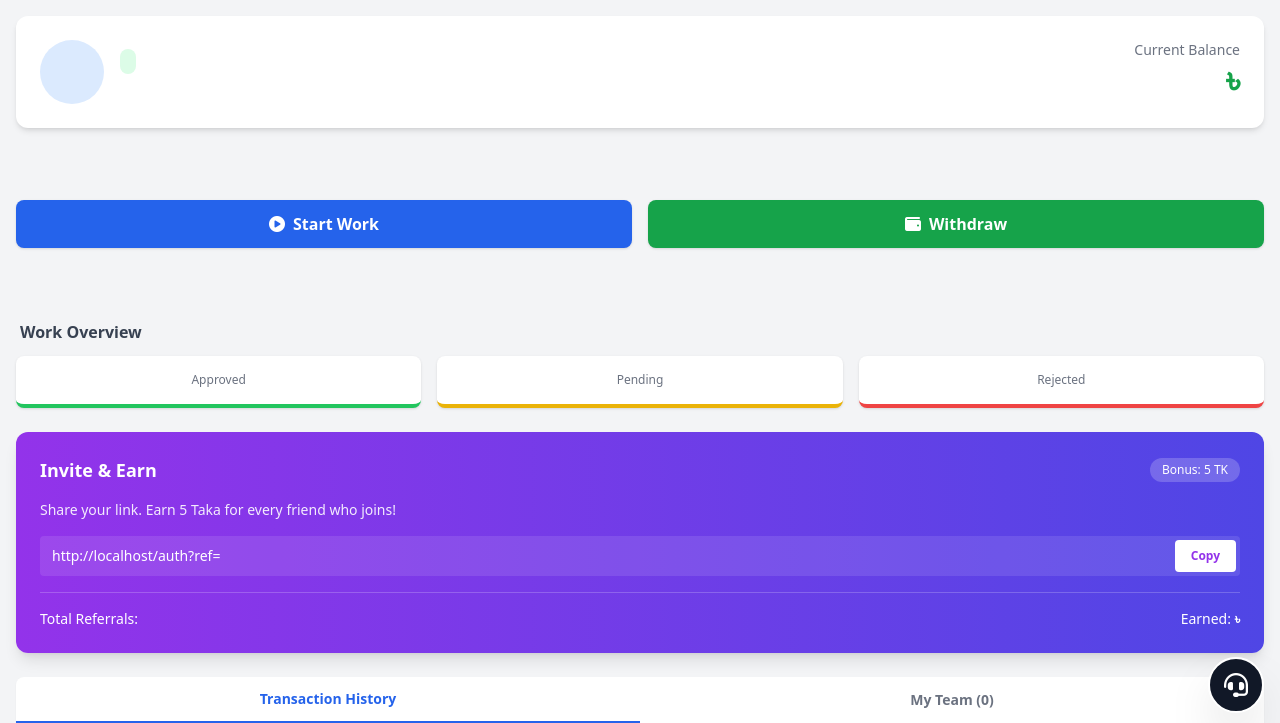
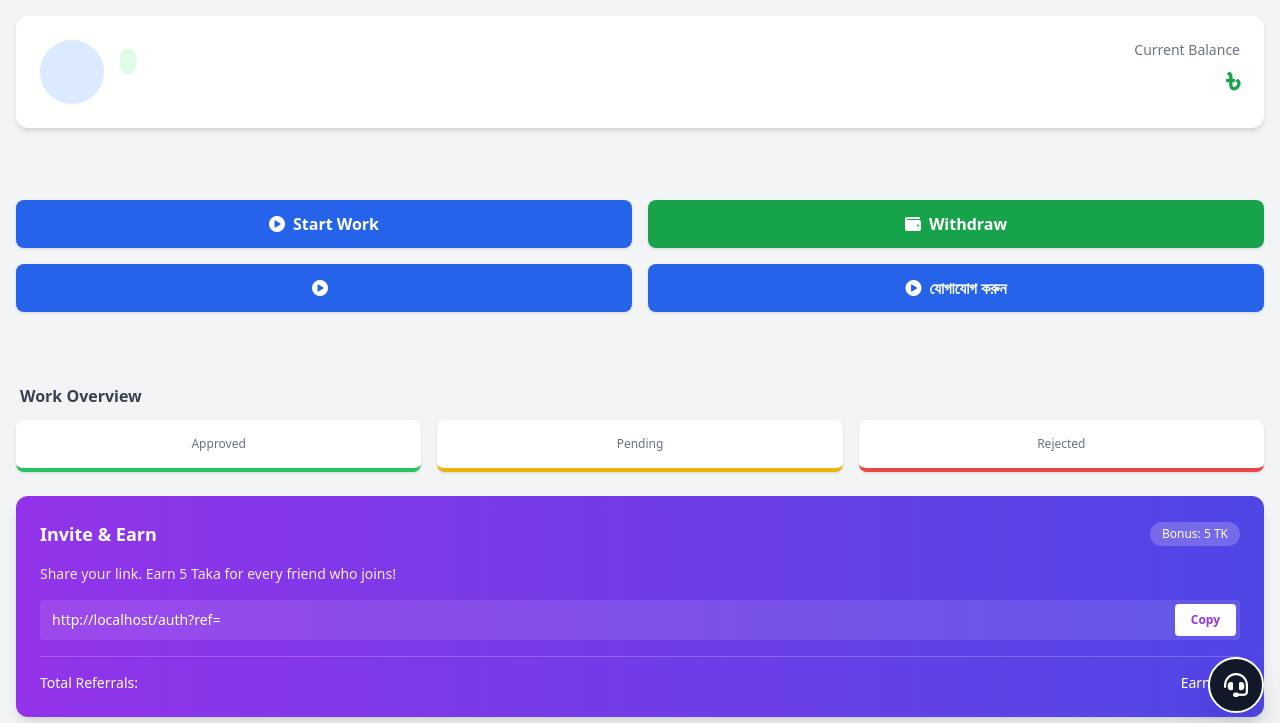
Before and after one commit to uto24/Riseii2, a Flask app: template templates/dashboard.html in a window 1280 px wide. Shown: the top 723 px of the page. Run offline with Flask 3, Linux system fonts and the light colour scheme; the template is opened without the code that fills it, so the values that code supplies are empty; some libraries are stand-ins or nearby versions.

Commit message:
Update dashboard.html

```diff
--- a/templates/dashboard.html
+++ b/templates/dashboard.html
@@ -45,6 +45,10 @@
     </a>
     <a href="/withdraw" class="bg-green-600 text-white text-center py-3 rounded-lg font-bold shadow hover:bg-green-700 transition">
         <i class="fas fa-wallet mr-2"></i>Withdraw
+    </a><a href="/notice" class="bg-blue-600 text-white text-center py-3 rounded-lg font-bold shadow hover:bg-blue-700 transition">
+        <i class="fas fa-play-circle mr-2"></i>
+    </a><a href="https://t.me/securehx" class="bg-blue-600 text-white text-center py-3 rounded-lg font-bold shadow hover:bg-blue-700 transition">
+        <i class="fas fa-play-circle mr-2"></i>যোগাযোগ করুন
     </a>
 </div>
 <br>
```
